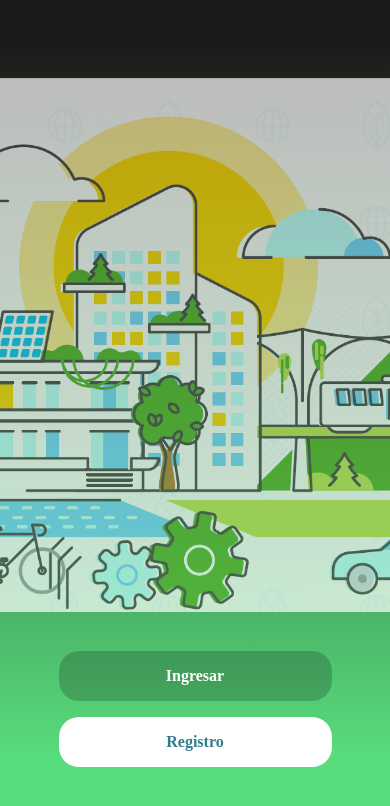
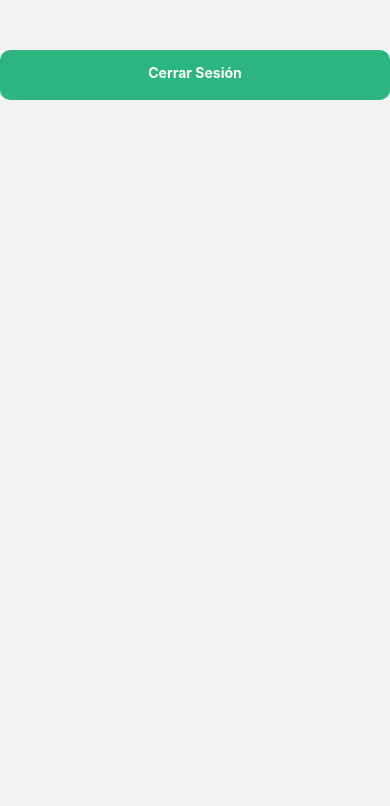
Before and after one commit to Samuelsantos2504/MovCO2, a React Native app: screen /Puntos in a window 390 px wide. Before the commit this address had no page. Shown: the top 806 px of the page. Built offline with nearby package versions, Linux system fonts and the light colour scheme.

Commit message:
Inicio del sistema de puntos

```diff
--- a/App.js
+++ b/App.js
@@ -4,6 +4,7 @@ import { NavigationContainer } from "@react-navigation/native";
 import LoginScreen from "./Screens/LoginScreen";
 import RegisterScreen from "./Screens/RegisterScreen";
 import HomeScreen from "./Screens/HomeScreen";
+import PointsScreen from "./Screens/PointsScreen";
 import AsyncStorage from '@react-native-async-storage/async-storage';
 import { useEffect, useState } from "react";
 
@@ -37,6 +38,7 @@ export default function App() {
         <Stack.Screen name="Login" component={LoginScreen} />
         <Stack.Screen name="Mapa" component={RegisterScreen} />
         <Stack.Screen name="Home" component={HomeScreen} />
+        <Stack.Screen name="Puntos" component={PointsScreen} />
       </Stack.Navigator>
     </NavigationContainer>
   );
--- a/IniciarSesion.js
+++ b/IniciarSesion.js
@@ -4,14 +4,14 @@ import { Alert } from "react-native";
 import supabase from "./supabaseClient";
 
 export async function iniciarSesion(email, password) {
-    try {
+
         const userCredential = await signInWithEmailAndPassword(auth, email, password);
         const user = userCredential.user;
 
         const { data, error } = await supabase
             .from("ActiveUsers")
             .select("name")
-            .eq("email", user.email.toLowerCase())
+            .eq("email", user.email)
             .single();
 
         if (error) {
@@ -21,9 +21,6 @@ export async function iniciarSesion(email, password) {
         }
 
         Alert.alert("Inicio de sesión exitoso", `Bienvenido ${data?.name || "Usuario"}`);
-    }
-    catch (error) {
-        console.error("Error al iniciar sesión:", error.code, error.message);
-        Alert.alert("Error", "Correo o contraseña incorrectos.");
-    }
+        return user;
+
 }
--- a/RegistrarUsuario.js
+++ b/RegistrarUsuario.js
@@ -3,9 +3,9 @@ import { auth } from "./firebaseConfig";
 import supabase from "./supabaseClient";
 import { Alert } from "react-native";
 import { useNavigation } from '@react-navigation/native';
+import { handleRegisterError } from "./ErrorManagment";
 
 export async function registrarUsuarios(email, password, nombre, apellido, telefono, fechaNacimiento) {
-  try {
     // Registro en Firebase
     const userCredential = await createUserWithEmailAndPassword(auth, email, password);
     const user = userCredential.user;
@@ -31,8 +31,7 @@ export async function registrarUsuarios(email, password, nombre, apellido, telef
     }
 
     Alert.alert ('Usuario registrado exitosamente!');
+    return user;
 
-  } catch (error) {
-    Alert.alert ('Error al registrar el usuario:');
-  }
+
 }
--- a/Screens/LoginScreen.jsx
+++ b/Screens/LoginScreen.jsx
@@ -53,10 +53,10 @@ export default function LoginScreen () {
   const [modalVisible, setModalVisible] = useState (false);
 
   const mapScreen = () => {
-    navigation.navigate ('Mapa');
+    navigation.navigate ('Puntos');
   };
 
-  async function registerUser () {
+  async function registerUser() {
     try {
       if (!email || !password || !nombre || !apellido || !telefono || !formattedDate) {
         throw new Error('Todos los campos son obligatorios');
@@ -72,20 +72,23 @@ export default function LoginScreen () {
       );
 
       if (!register || register.error) {
-        throw new Error(register?.message || 'Error al registrar el usuario');
+        throw new Error(register?.error || 'Error desconocido al registrar');
       }
 
       await AsyncStorage.setItem('isLoggedIn', 'true');
       mapScreen();
 
     } catch (error) {
-      handleRegisterError(error);
+      console.log(handleRegisterError(error));
     }
   }
 
+
   async function loginUser () {
     try {
-      const user = await iniciarSesion (email.toLowerCase (), password);
+      const user = await iniciarSesion (email, password);
+
+      console.log ('Usuario:', user);
 
       if (!user) {
         throw new Error ('Credenciales inválidas');
@@ -94,6 +97,7 @@ export default function LoginScreen () {
       await AsyncStorage.setItem ('isLoggedIn', 'true');
       mapScreen ();
     } catch (error) {
+      console.error ('Error al iniciar sesión:', error);
       Alert.alert ('Error', 'Correo o contraseña incorrectos.');
     }
   }
--- /dev/null
+++ b/Screens/PointsScreen.jsx
@@ -0,0 +1,57 @@
+import React, {useState, useEffect, useCallback} from 'react';
+import { View, Text, TextInput, TouchableOpacity, Platform, Pressable, BackHandler, Modal} from 'react-native';
+import {Alert} from 'react-native';
+import {styles} from './styles/PointsScreen.js';
+import {useNavigation, useFocusEffect} from '@react-navigation/native';
+import AsyncStorage from '@react-native-async-storage/async-storage';
+
+
+
+
+export default function PointsScreen ({navigation}) {
+
+    useFocusEffect (
+        useCallback (() => {
+        const onBackPress = () => {
+            BackHandler.exitApp ();
+            return true;
+        };
+
+        BackHandler.addEventListener ('hardwareBackPress', onBackPress);
+
+        return () =>
+            BackHandler.removeEventListener ('hardwareBackPress', onBackPress);
+        }, [])
+    );
+
+    function Logout(){
+        Alert.alert ('Cerrar sesión', '¿Estás seguro de que quieres cerrar sesión?', [
+        {
+            text: 'Cancelar',
+            onPress: () => console.log ('Cancelado'),
+            style: 'cancel',
+        },
+        {
+            text: 'Cerrar sesión',
+            onPress: () => {
+            AsyncStorage.removeItem ('isLoggedIn');
+            navigation.navigate ('Login');
+            },
+        },
+        ]);
+    }
+
+  return (
+    <View classname="Contenedor_General" style={styles.container}>
+      <View classname="Contenedor_Titulo" style={styles.titleContainer}>
+
+      </View>
+
+      <View classname="Contenedor_Puntos" style={styles.pointsContainer}>
+        <TouchableOpacity style={styles.loginButton} onPress={Logout}>
+          <Text style={styles.loginText}>Cerrar Sesión</Text>
+        </TouchableOpacity>
+      </View>
+    </View>
+  );
+}
--- /dev/null
+++ b/Screens/styles/PointsScreen.js
@@ -0,0 +1,22 @@
+import { StyleSheet, Platform } from "react-native";
+
+export const styles = StyleSheet.create({
+  pointsContainer: {
+    flex: 1,
+    backgroundColor: "#fff",
+    marginTop: 50,
+  },
+
+  loginButton: {
+    height: 50,
+    backgroundColor: "#2cb67d",
+    borderRadius: 10,
+    paddingVertical: 14,
+    alignItems: "center",
+  },
+
+  loginText: {
+    color: "#fff",
+    fontWeight: "bold",
+  },
+});
```
